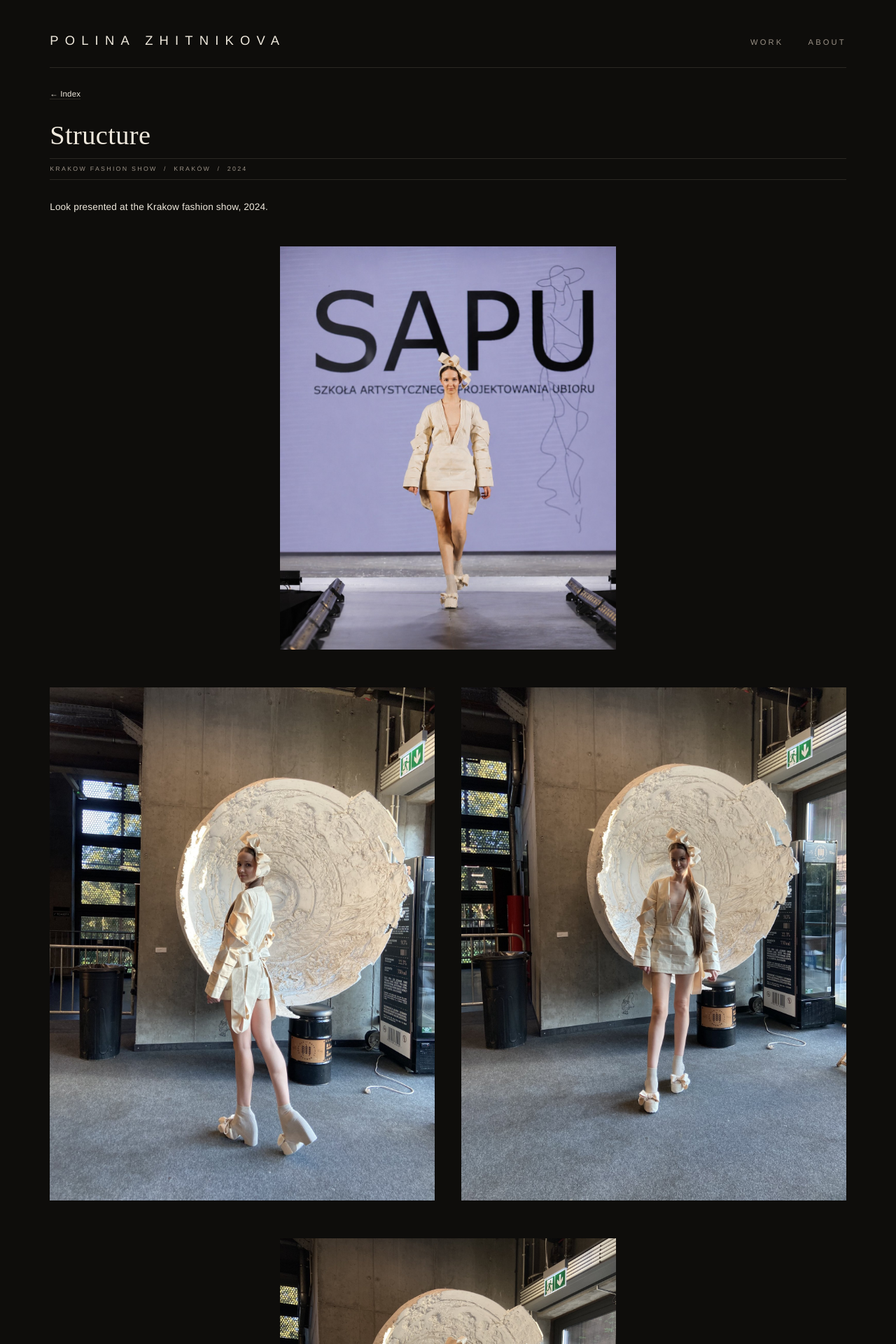
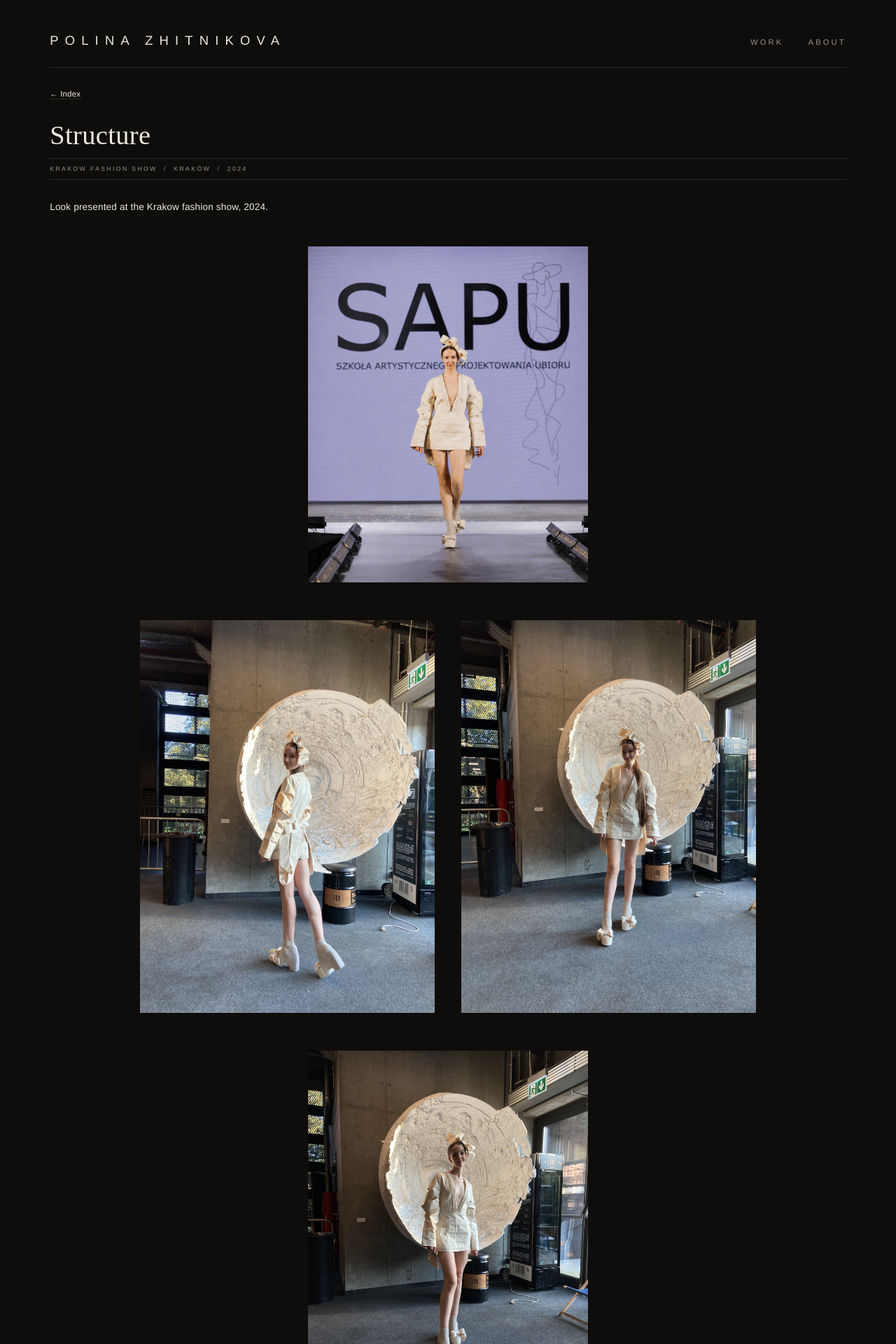
Before and after one commit to pzhitnikova/pzhitnikova.github.io, a Jekyll site: the page built from _projects/structure.md, in a window 1280 px wide. Shown: the top 1920 px of the page at 70% size. Built offline with Jekyll 4.4.1, drawn with Linux system fonts in a browser that asks for light colours.

Commit message:
Smaller media scale: narrower grid and lookbook, header unchanged
Co-Authored-By: Claude Fable 5 <noreply@anthropic.com>

```diff
--- a/assets/css/main.css
+++ b/assets/css/main.css
@@ -132,7 +132,8 @@ a:focus-visible, button:focus-visible {
   grid-template-columns: 1fr 1fr;
   column-gap: clamp(2rem, 5vw, 4.5rem);
   row-gap: clamp(4rem, 9vh, 6.5rem);
-  margin-top: clamp(3rem, 8vh, 5.5rem);
+  max-width: 920px;
+  margin: clamp(3rem, 8vh, 5.5rem) auto 0;
   padding-bottom: clamp(5rem, 12vh, 8rem);
 }
 
@@ -239,7 +240,8 @@ a:focus-visible, button:focus-visible {
 
 /* Lookbook: dittico — foto a coppie, video centrato sotto */
 .lookbook {
-  margin: clamp(2rem, 5vh, 3.2rem) 0 0;
+  margin: clamp(2rem, 5vh, 3.2rem) auto 0;
+  max-width: 880px;
   display: grid;
   grid-template-columns: 1fr 1fr;
   align-items: start;
@@ -257,27 +259,27 @@ a:focus-visible, button:focus-visible {
 .look-wide {
   grid-column: 1 / -1;
   justify-self: center;
-  width: min(100%, 960px);
+  width: min(100%, 760px);
 }
 
 /* foto verticale singola: centrata, momento editoriale */
 .look-solo {
   grid-column: 1 / -1;
   justify-self: center;
-  width: min(100%, 480px);
+  width: min(100%, 400px);
 }
 
 .look-video {
   grid-column: 1 / -1;
   justify-self: center;
-  width: min(100%, 960px);
+  width: min(100%, 760px);
   margin-top: clamp(1rem, 3vh, 2rem);
 }
 
 .look-video video { width: 100%; }
 
 /* video girato in verticale: colonna stretta */
-.look-video-portrait { width: min(100%, 440px); }
+.look-video-portrait { width: min(100%, 400px); }
 
 .look-video figcaption { margin-top: 1rem; text-align: center; }
 
```
